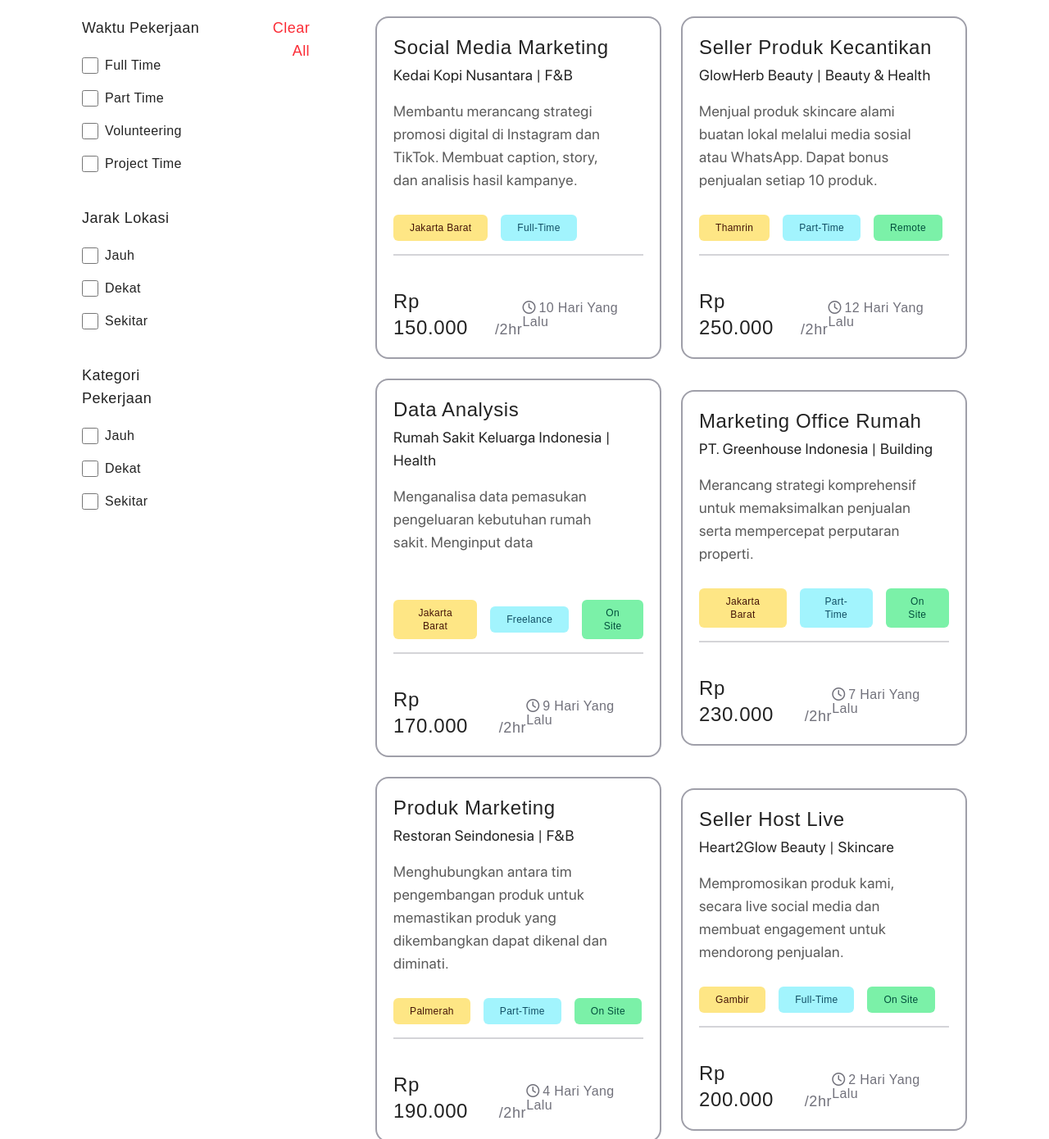
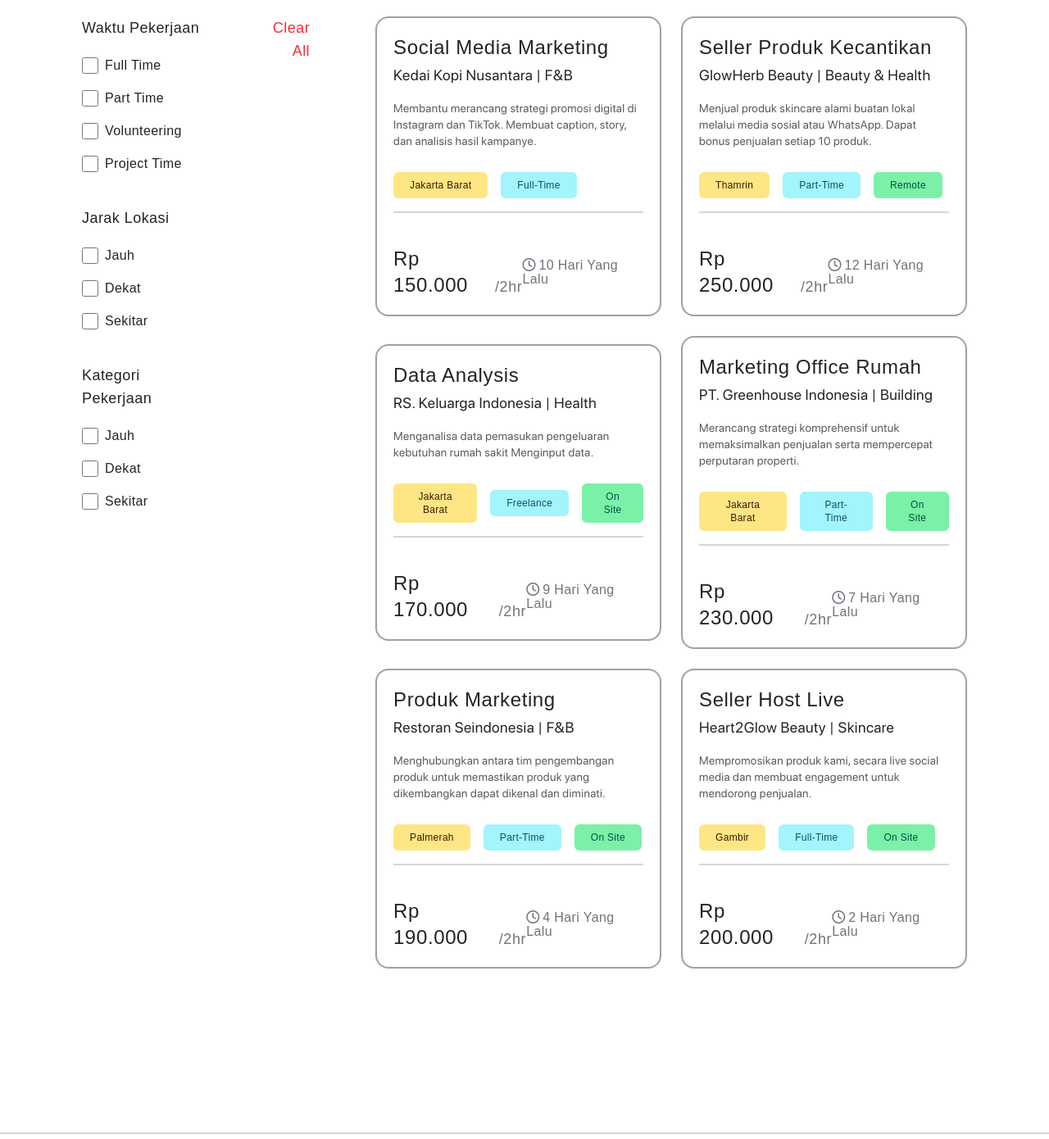
Before and after one commit to MuhammadAndromeda/jobskill, a website: page pages/intern.html in a window 1280 px wide. Shown: the part 800-2190 px from the top of the page at 82% size. Drawn offline with Linux system fonts and the light colour scheme; a web font is replaced by a local one.

Commit message:
Bismillah 5

```diff
--- a/pages/intern.html
+++ b/pages/intern.html
@@ -135,7 +135,7 @@
                                 <p class="text-primary-text text-left text-lg font-sf-regular capitalize tracking-wide">Kedai Kopi Nusantara  |  F&B</p>
                             </div>
 
-                            <p class="w-full mb-3 pr-6 text-secondary-text text-left text-lg font-sf-regular tracking-wide">Membantu merancang strategi promosi digital di Instagram dan TikTok. Membuat caption, story, dan analisis hasil kampanye.</p>
+                            <p class="w-full mb-3 text-secondary-text text-left text-sm font-sf-regular tracking-wide">Membantu merancang strategi promosi digital di Instagram dan TikTok. Membuat caption, story, dan analisis hasil kampanye.</p>
 
                             <div class="w-full gap-4 flex justify-start items-center">
                                 <span class="py-2 px-5 bg-amber-200 rounded-md text-orange-950 text-center text-xs font-sf-medium capitalize tracking-wide">jakarta barat</span>
@@ -156,7 +156,7 @@
                                 <p class="text-primary-text text-left text-lg font-sf-regular capitalize tracking-wide">glowHerb beauty  |  beauty & health</p>
                             </div>
 
-                            <p class="w-full mb-3 pr-6 text-secondary-text text-left text-lg font-sf-regular tracking-wide">Menjual produk skincare alami buatan lokal melalui media sosial atau WhatsApp. Dapat bonus penjualan setiap 10 produk.</p>
+                            <p class="w-full mb-3 text-secondary-text text-left text-sm font-sf-regular tracking-wide">Menjual produk skincare alami buatan lokal melalui media sosial atau WhatsApp. Dapat bonus penjualan setiap 10 produk.</p>
 
                             <div class="w-full gap-4 flex justify-start items-center">
                                 <span class="py-2 px-5 bg-amber-200 rounded-md text-orange-950 text-center text-xs font-sf-medium capitalize tracking-wide">thamrin</span>
@@ -175,10 +175,10 @@
                         <div class="w-full gap-4 flex flex-col justify-center items-start">
                             <div class="gap-1 flex flex-col justify-center items-start">
                                 <h3 class="text-primary-text text-left text-2xl font-sf-semibold capitalize tracking-wide">data analysis</h3>
-                                <p class="text-primary-text text-left text-lg font-sf-regular capitalize tracking-wide">rumah sakit keluarga indonesia  |  health</p>
+                                <p class="text-primary-text text-left text-lg font-sf-regular capitalize tracking-wide">RS. keluarga indonesia  |  health</p>
                             </div>
 
-                            <p class="w-full mb-3 pr-6 text-secondary-text text-left text-lg font-sf-regular tracking-wide">Menganalisa data pemasukan pengeluaran kebutuhan rumah sakit. Menginput data <br><span class="text-white">teks kosong</span></p>
+                            <p class="w-full mb-3 text-secondary-text text-left text-sm font-sf-regular tracking-wide">Menganalisa data pemasukan pengeluaran kebutuhan rumah sakit Menginput data.</p>
 
                             <div class="w-full gap-4 flex justify-start items-center">
                                 <span class="py-2 px-5 bg-amber-200 rounded-md text-orange-950 text-center text-xs font-sf-medium capitalize tracking-wide">jakarta barat</span>
@@ -200,7 +200,7 @@
                                 <p class="text-primary-text text-left text-lg font-sf-regular capitalize tracking-wide">PT. greenhouse indonesia  |  building</p>
                             </div>
 
-                            <p class="w-full mb-3 pr-6 text-secondary-text text-left text-lg font-sf-regular tracking-wide">Merancang strategi komprehensif untuk memaksimalkan penjualan serta mempercepat perputaran properti.</p>
+                            <p class="w-full mb-3 text-secondary-text text-left text-sm font-sf-regular tracking-wide">Merancang strategi komprehensif untuk memaksimalkan penjualan serta mempercepat perputaran properti.</p>
 
                             <div class="w-full gap-4 flex justify-start items-center">
                                 <span class="py-2 px-5 bg-amber-200 rounded-md text-orange-950 text-center text-xs font-sf-medium capitalize tracking-wide">jakarta barat</span>
@@ -222,7 +222,7 @@
                                 <p class="text-primary-text text-left text-lg font-sf-regular capitalize tracking-wide">restoran seindonesia  |  F&B</p>
                             </div>
 
-                            <p class="w-full mb-3 pr-6 text-secondary-text text-left text-lg font-sf-regular tracking-wide">Menghubungkan antara tim pengembangan produk untuk memastikan produk yang dikembangkan dapat dikenal dan diminati.</p>
+                            <p class="w-full mb-3 text-secondary-text text-left text-sm font-sf-regular tracking-wide">Menghubungkan antara tim pengembangan produk untuk memastikan produk yang dikembangkan dapat dikenal dan diminati.</p>
 
                             <div class="w-full gap-4 flex justify-start items-center">
                                 <span class="py-2 px-5 bg-amber-200 rounded-md text-orange-950 text-center text-xs font-sf-medium capitalize tracking-wide">palmerah</span>
@@ -244,7 +244,7 @@
                                 <p class="text-primary-text text-left text-lg font-sf-regular capitalize tracking-wide">heart2Glow beauty  |  skincare</p>
                             </div>
 
-                            <p class="w-full mb-3 pr-6 text-secondary-text text-left text-lg font-sf-regular tracking-wide">Mempromosikan produk kami, secara live social media dan membuat engagement untuk mendorong penjualan.</p>
+                            <p class="w-full mb-3 text-secondary-text text-left text-sm font-sf-regular tracking-wide">Mempromosikan produk kami, secara live social media dan membuat engagement untuk mendorong penjualan.</p>
 
                             <div class="w-full gap-4 flex justify-start items-center">
                                 <span class="py-2 px-5 bg-amber-200 rounded-md text-orange-950 text-center text-xs font-sf-medium capitalize tracking-wide">gambir</span>
```
